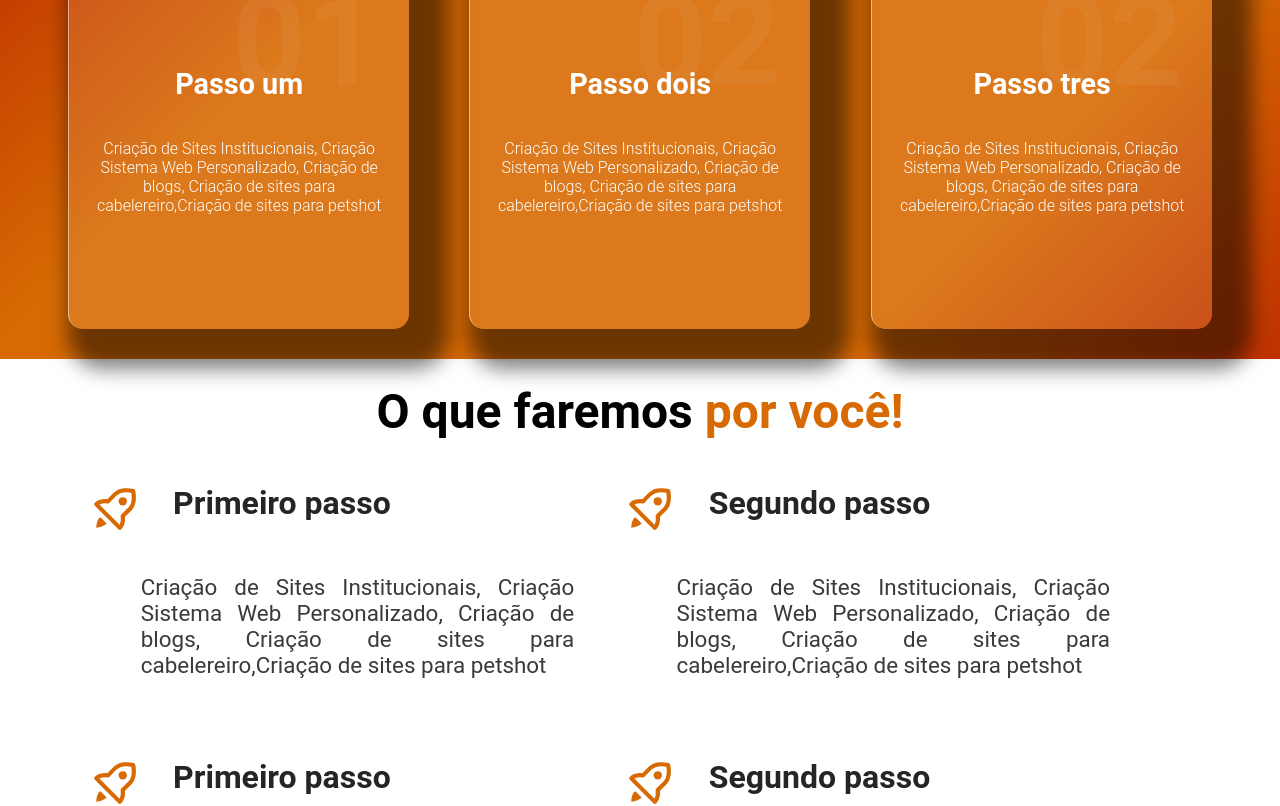
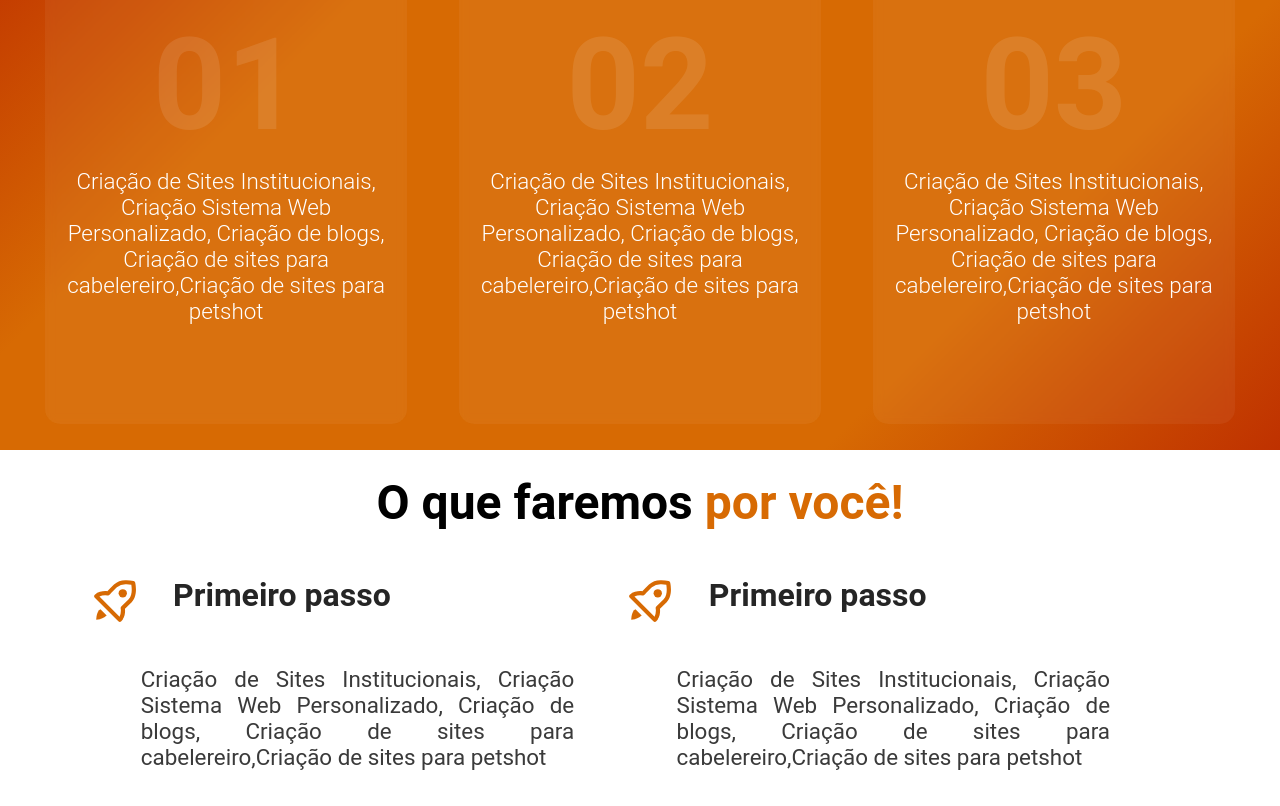
Before and after one commit to BrunoSoaresE/Manga, a Next.js app: page / in a window 1280 px wide. Shown: the part 1280-2086 px from the top of the page. Built offline with nearby package versions, Linux system fonts and the light colour scheme.

Commit message:
Cor modificação

```diff
--- a/subPages/AppBar/AppBar.js
+++ b/subPages/AppBar/AppBar.js
@@ -45,7 +45,7 @@ console.log(logo);
       </div>
 
 
-      <header className={`${styles.header} `}   >
+      <header className={`${styles.header} ${"backgroundAppBar"} `}   >
         <a href='#' className={styles.logo}><Image src={logo} className={styles.logoImg}  alt="Logo TecManga" /></a>
         <div className={styles.group}>
           <ul className={styles.navigation}>
--- a/subPages/AppBar/AppBar.module.css
+++ b/subPages/AppBar/AppBar.module.css
@@ -3,7 +3,6 @@
 }
 .header
 {
-  background: #fff;
   position: fixed;
   top: 0;
   left: 0;
@@ -26,7 +25,6 @@
   padding-top: 2vh;
   padding-bottom: 2vh;
   padding-left: 5vw;
-
 
 }
 .logoImg{
@@ -57,7 +55,6 @@
   position: relative;
   text-decoration: none;
   font-size: 1em;
-  color: #333;
   text-transform: uppercase;
   letter-spacing: 0.2em;
 }
@@ -68,7 +65,7 @@
  bottom: -0.2vh;
  width: 100%;
  height: 2px;
- background: #333;
+ background: #D76A03;
  transform: scaleX(0);
  transition: 0.5s ease-in-out;
  transform-origin: right;
--- a/subPages/Clientes/Clientes.module.css
+++ b/subPages/Clientes/Clientes.module.css
@@ -14,7 +14,6 @@
 }
 
 .clienteTexto {
-  color: rgb(58, 58, 58);
   margin: auto;
   width: 90%;
 }
--- a/subPages/ComoFunciona/ComoFunciona.js
+++ b/subPages/ComoFunciona/ComoFunciona.js
@@ -1,24 +1,8 @@
-import { useEffect, useRef } from "react";
-import VanillaTilt from 'vanilla-tilt';
+
 import styles from './ComoFunciona.module.css';
 
 
 export function SubPageComoFunciona(props) {
-  const refCard1 = useRef();
-  const refCard2 = useRef();
-  const refCard3 = useRef();
-
-
-  useEffect(() => {
-    VanillaTilt.init([refCard1.current,refCard2.current,refCard3.current], {
-      max: 25,
-      speed: 400,
-      glare:true,
-      "max-glare": 1
-    });
-
-  }, [])
-
 
 
 
@@ -30,26 +14,24 @@ export function SubPageComoFunciona(props) {
 
       <p className={styles.comoFuncionaTitulo}>Veja como funciona o processo de criação de Sites.</p>
       <div className={styles.CardList}>
-        <div className={`${styles.Card}`} ref={refCard1}>
+        <div className={`${styles.Card}`} >
           <div className={styles.Content}>
               <h3>01</h3>
-            <h4>Passo um</h4>
               <p>Criação de Sites Institucionais, Criação Sistema Web Personalizado, Criação de blogs, Criação de sites para cabelereiro,Criação de sites para petshot</p>
 
           </div>
         </div>
-        <div className={`${styles.Card}`} ref={refCard2}>
+        <div className={`${styles.Card}`} >
           <div className={styles.Content}>
             <h3>02</h3>
-            <h4>Passo dois</h4>
             <p>Criação de Sites Institucionais, Criação Sistema Web Personalizado, Criação de blogs, Criação de sites para cabelereiro,Criação de sites para petshot</p>
 
           </div>
         </div>
-        <div className={`${styles.Card}`} ref={refCard3}>
+        <div className={`${styles.Card}`} >
           <div className={styles.Content}>
-            <h3>02</h3>
-            <h4>Passo tres</h4>
+            <h3>03</h3>
+            <h4>Terceiro passo</h4>
             <p>Criação de Sites Institucionais, Criação Sistema Web Personalizado, Criação de blogs, Criação de sites para cabelereiro,Criação de sites para petshot</p>
 
           </div>
--- a/subPages/ComoFunciona/ComoFunciona.module.css
+++ b/subPages/ComoFunciona/ComoFunciona.module.css
@@ -27,56 +27,82 @@
 
 .CardList .Card{
   position: relative;
-  width: calc(80%/3);
-  max-width: 400px;
-  min-width: 200px;
-
-
-
-  height: 400px;
-  margin: 30px;
-  box-shadow: 20px 20px 20px 20px rgba(0,0,0,0.5);
+  width: calc(85%/3);
+  height: 500px;
+  margin:2vw;
   border-radius: 15px;
-  background: rgba(255,255,255,0.1);
+  background: rgba(255,255,255,0.05);
   overflow: hidden;
   display: flex;
   justify-content: center;
   align-items: center;
+  /*box-shadow: 5px 5px 5px 5px rgba(0,0,0,0.5);
   border-top:  1px solid rgba(255,255,255,0.5);
-  border-left:  1px solid rgba(255,255,255,0.5);
+  border-left:  1px solid rgba(255,255,255,0.5);*/
   backdrop-filter: blur(5px);
+
+
 
 }
 
 
 .CardList .Card .Content {
-  padding: 20PX;
+  padding: 20px;
   text-align: center;
-  transform: translateY(0px);
-  opacity: 1;
-  transition: 0.5s;
-
-}
-.CardList .Card:hover .Content {
 
 }
 
+
 .CardList .Card .Content  h3{
-  position: absolute;
-  top: -170px;
-  right: 30px;
+ /* position: absolute;
+  top: -170px;*/
+  right: 5px;
   font-size: 8em;
-  color:rgba(255,255,255,0.05);
+  color:rgba(255,255,255,0.1);
 }
 
 .CardList .Card .Content  h4{
-  font-size: 1.8em;
+  font-size: 3em;
   color:white;
   z-index: 1;
+  display: none;
 }
 
 .CardList .Card .Content  p{
-  font-size: 1em;
+  position: relative;
+  top: -15vh;
+
+  font-size: 1.4em;
   color:white;
   font-weight: 300;
 }
+
+
+
+@media(max-width: 800px) {
+  .CardList .Card{
+    width: 90%;
+    height: 400px;
+  }
+
+  .CardList .Card .Content  h4{
+    font-size: 2.5em;
+  }
+
+  .CardList .Card .Content  p{
+    font-size: 1.3em;
+  }
+
+}
+
+
+@media(max-width: 400px) {
+  .CardList .Card .Content  h4{
+    font-size: 2em;
+  }
+
+  .CardList .Card .Content  p{
+    font-size: 1.2em;
+  }
+
+}
--- a/subPages/Espaco/Espaco.js
+++ b/subPages/Espaco/Espaco.js
@@ -10,8 +10,8 @@ export function SubPageEspaco(props) {
         <div className={styles.espacoLI}>
           <div className={styles.espacoTexto}>
             <h2 className={styles.espacoTitulo}>“A melhor forma de prever o futuro é criá-lo”<br></br><span className={styles.espacoAutor}>Peter F. Drucker</span></h2>
-            <p className={styles.espacoP}>O Next4 é uma agência de criação de sites profissionais que gera mais resultados de posicionamento orgânico para sua empresa. Possuímos um time incrível com mais de 16 anos de mercado e mais de 1000 sites criados nesse período. Sabemos todos os caminhos para seu website performar bem nas buscas.</p>
-            <p className={styles.espacoP}>Hoje a base para qualquer estratégia de Marketing Digital passa pela Criação de sites. É o pilar entre a sua empresa e os visitantes que poderão comprar ou não conforme a sua experiência com a sua marca.   Criação de sites, Desenvolvimento de Sites institucionais, Lojas Virtuais - E-commerce e Sistemas web personalizados é o nosso core - fazemos isso todos os dias por aqui.</p>
+            <p className={`${styles.espacoP} ${"textoClaro"} `}>O Next4 é uma agência de criação de sites profissionais que gera mais resultados de posicionamento orgânico para sua empresa. Possuímos um time incrível com mais de 16 anos de mercado e mais de 1000 sites criados nesse período. Sabemos todos os caminhos para seu website performar bem nas buscas.</p>
+            <p className={`${styles.espacoP} ${"textoClaro"} `}>Hoje a base para qualquer estratégia de Marketing Digital passa pela Criação de sites. É o pilar entre a sua empresa e os visitantes que poderão comprar ou não conforme a sua experiência com a sua marca.   Criação de sites, Desenvolvimento de Sites institucionais, Lojas Virtuais - E-commerce e Sistemas web personalizados é o nosso core - fazemos isso todos os dias por aqui.</p>
           </div>
         </div>
 
--- a/subPages/Funcionalidades/Funcionalidades.js
+++ b/subPages/Funcionalidades/Funcionalidades.js
@@ -8,42 +8,42 @@ export function SubPageFuncionalidades(props) {
       <div className={styles.funcionalidadesUl}>
         <div className={styles.funcionalidadesLI}>
           <div className={styles.card}>
-            <p className={styles.FuncionalideLiTitulo}><BiRocket className={styles.number} /> <spa className={styles.span} >Primeiro passo</spa></p>
-            <p className={styles.FuncionalideLiDesc}>Criação de Sites Institucionais, Criação Sistema Web Personalizado, Criação de blogs, Criação de sites para cabelereiro,Criação de sites para petshot</p>
+            <p className={`${styles.FuncionalideLiTitulo} ${"textoEscuro"} `}><BiRocket className={styles.number} /> <spa className={styles.span} >Primeiro passo</spa></p>
+            <p className={`${styles.FuncionalideLiDesc} ${"textoClaro"} `}>Criação de Sites Institucionais, Criação Sistema Web Personalizado, Criação de blogs, Criação de sites para cabelereiro,Criação de sites para petshot</p>
           </div>
           <div className={styles.card}>
-            <p className={styles.FuncionalideLiTitulo}><BiRocket className={styles.number} /> <spa className={styles.span} >Segundo passo</spa></p>
-            <p className={styles.FuncionalideLiDesc}>Criação de Sites Institucionais, Criação Sistema Web Personalizado, Criação de blogs, Criação de sites para cabelereiro,Criação de sites para petshot</p>
+            <p className={`${styles.FuncionalideLiTitulo} ${"textoEscuro"} `}><BiRocket className={styles.number} /> <spa className={styles.span} >Primeiro passo</spa></p>
+            <p className={`${styles.FuncionalideLiDesc} ${"textoClaro"} `}>Criação de Sites Institucionais, Criação Sistema Web Personalizado, Criação de blogs, Criação de sites para cabelereiro,Criação de sites para petshot</p>
           </div>
         </div>
         <div className={styles.funcionalidadesLI}>
           <div className={styles.card}>
-            <p className={styles.FuncionalideLiTitulo}><BiRocket className={styles.number} /> <spa className={styles.span} >Primeiro passo</spa></p>
-            <p className={styles.FuncionalideLiDesc}>Criação de Sites Institucionais, Criação Sistema Web Personalizado, Criação de blogs, Criação de sites para cabelereiro,Criação de sites para petshot</p>
+            <p className={`${styles.FuncionalideLiTitulo} ${"textoEscuro"} `}><BiRocket className={styles.number} /> <spa className={styles.span} >Primeiro passo</spa></p>
+            <p className={`${styles.FuncionalideLiDesc} ${"textoClaro"} `}>Criação de Sites Institucionais, Criação Sistema Web Personalizado, Criação de blogs, Criação de sites para cabelereiro,Criação de sites para petshot</p>
           </div>
           <div className={styles.card}>
-            <p className={styles.FuncionalideLiTitulo}><BiRocket className={styles.number} /> <spa className={styles.span} >Segundo passo</spa></p>
-            <p className={styles.FuncionalideLiDesc}>Criação de Sites Institucionais, Criação Sistema Web Personalizado, Criação de blogs, Criação de sites para cabelereiro,Criação de sites para petshot</p>
+            <p className={`${styles.FuncionalideLiTitulo} ${"textoEscuro"} `}><BiRocket className={styles.number} /> <spa className={styles.span} >Primeiro passo</spa></p>
+            <p className={`${styles.FuncionalideLiDesc} ${"textoClaro"} `}>Criação de Sites Institucionais, Criação Sistema Web Personalizado, Criação de blogs, Criação de sites para cabelereiro,Criação de sites para petshot</p>
           </div>
         </div>
         <div className={styles.funcionalidadesLI}>
           <div className={styles.card}>
-            <p className={styles.FuncionalideLiTitulo}><BiRocket className={styles.number} /> <spa className={styles.span} >Primeiro passo</spa></p>
-            <p className={styles.FuncionalideLiDesc}>Criação de Sites Institucionais, Criação Sistema Web Personalizado, Criação de blogs, Criação de sites para cabelereiro,Criação de sites para petshot</p>
+            <p className={`${styles.FuncionalideLiTitulo} ${"textoEscuro"} `}><BiRocket className={styles.number} /> <spa className={styles.span} >Primeiro passo</spa></p>
+            <p className={`${styles.FuncionalideLiDesc} ${"textoClaro"} `}>Criação de Sites Institucionais, Criação Sistema Web Personalizado, Criação de blogs, Criação de sites para cabelereiro,Criação de sites para petshot</p>
           </div>
           <div className={styles.card}>
-            <p className={styles.FuncionalideLiTitulo}><BiRocket className={styles.number} /> <spa className={styles.span} >Segundo passo</spa></p>
-            <p className={styles.FuncionalideLiDesc}>Criação de Sites Institucionais, Criação Sistema Web Personalizado, Criação de blogs, Criação de sites para cabelereiro,Criação de sites para petshot</p>
+            <p className={`${styles.FuncionalideLiTitulo} ${"textoEscuro"} `}><BiRocket className={styles.number} /> <spa className={styles.span} >Primeiro passo</spa></p>
+            <p className={`${styles.FuncionalideLiDesc} ${"textoClaro"} `}>Criação de Sites Institucionais, Criação Sistema Web Personalizado, Criação de blogs, Criação de sites para cabelereiro,Criação de sites para petshot</p>
           </div>
         </div>
         <div className={styles.funcionalidadesLI}>
           <div className={styles.card}>
-            <p className={styles.FuncionalideLiTitulo}><BiRocket className={styles.number} /> <spa className={styles.span} >Primeiro passo</spa></p>
-            <p className={styles.FuncionalideLiDesc}>Criação de Sites Institucionais, Criação Sistema Web Personalizado, Criação de blogs, Criação de sites para cabelereiro,Criação de sites para petshot</p>
+            <p className={`${styles.FuncionalideLiTitulo} ${"textoEscuro"} `}><BiRocket className={styles.number} /> <spa className={styles.span} >Primeiro passo</spa></p>
+            <p className={`${styles.FuncionalideLiDesc} ${"textoClaro"} `}>Criação de Sites Institucionais, Criação Sistema Web Personalizado, Criação de blogs, Criação de sites para cabelereiro,Criação de sites para petshot</p>
           </div>
           <div className={styles.card}>
-            <p className={styles.FuncionalideLiTitulo}><BiRocket className={styles.number} /> <spa className={styles.span} >Segundo passo</spa></p>
-            <p className={styles.FuncionalideLiDesc}>Criação de Sites Institucionais, Criação Sistema Web Personalizado, Criação de blogs, Criação de sites para cabelereiro,Criação de sites para petshot</p>
+            <p className={`${styles.FuncionalideLiTitulo} ${"textoEscuro"} `}><BiRocket className={styles.number} /> <spa className={styles.span} >Primeiro passo</spa></p>
+            <p className={`${styles.FuncionalideLiDesc} ${"textoClaro"} `}>Criação de Sites Institucionais, Criação Sistema Web Personalizado, Criação de blogs, Criação de sites para cabelereiro,Criação de sites para petshot</p>
           </div>
         </div>
 
--- a/subPages/Funcionalidades/Funcionalidades.module.css
+++ b/subPages/Funcionalidades/Funcionalidades.module.css
@@ -42,14 +42,13 @@
   text-align: left;
   font-size: 2em;
   font-weight: bold;
-  color: rgb(37, 37, 37);
+
 }
 
 .FuncionalideLiDesc{
     font-size: 1.4em;
     margin-left: 6vw;
     text-align: justify;
-    color: rgb(58, 58, 58);
 }
 
 
--- a/subPages/Portifolio/Portifolio.js
+++ b/subPages/Portifolio/Portifolio.js
@@ -6,7 +6,7 @@ export function SubPagePortifolio(props) {
   return (
     <div className={styles.portifolio}>
       <h2 className={styles.portifolioTitulo}>Nosso <span className={styles.portifolioTituloSpan}>portifólio</span></h2>
-      <p className={styles.portifolioTexto}>Descubra alguns sites desenvolvidos recentemente pela manga</p>
+      <p className={`${styles.portifolioTexto} ${"textoClaro"} `}>Descubra alguns sites desenvolvidos recentemente pela manga</p>
       <p className={"destaque"}>Queremos você aqui também!</p>
 
 
--- a/subPages/Portifolio/Portifolio.module.css
+++ b/subPages/Portifolio/Portifolio.module.css
@@ -7,9 +7,7 @@
   color: #D76A03;
 }
 
-.portifolioTexto {
-  color: rgb(58, 58, 58);
-}
+
 
 .portifolioCardTitulo {
   font-size: 2em;
```
Also changed, not shown: styles/globals.css (+27 -3 lines), subPages/Espaco/Espaco.module.css (+5 -4 lines). Lines whose indentation alone changed are shown as unchanged.
